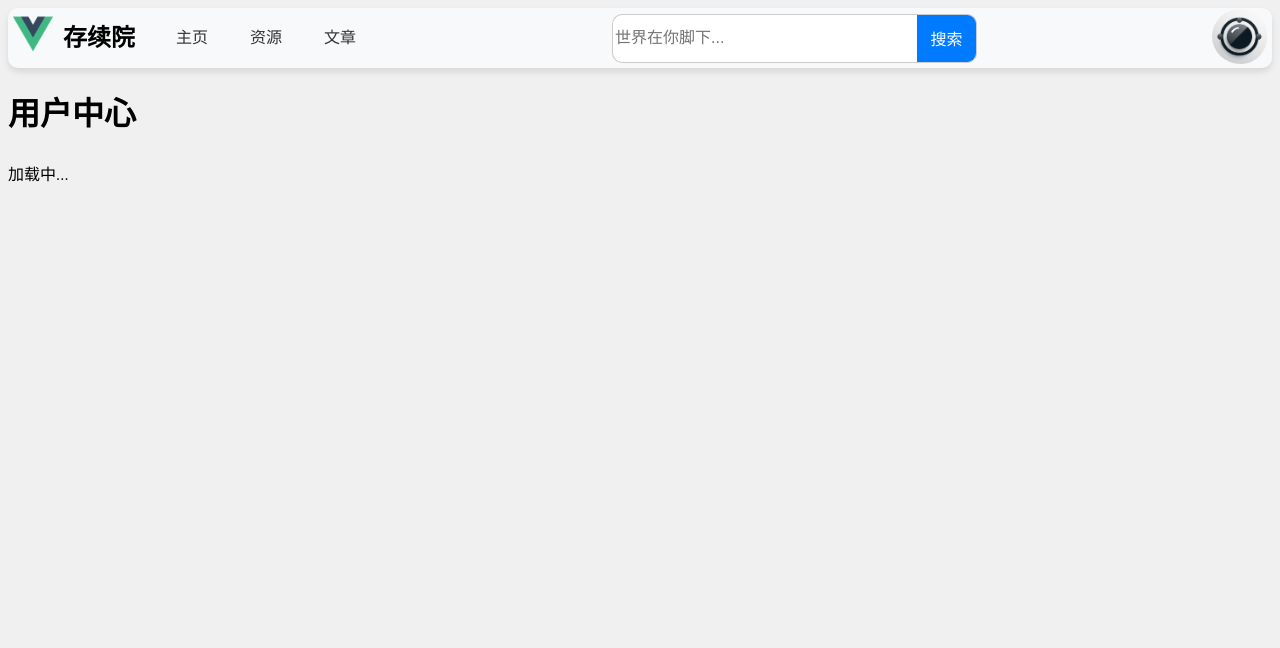
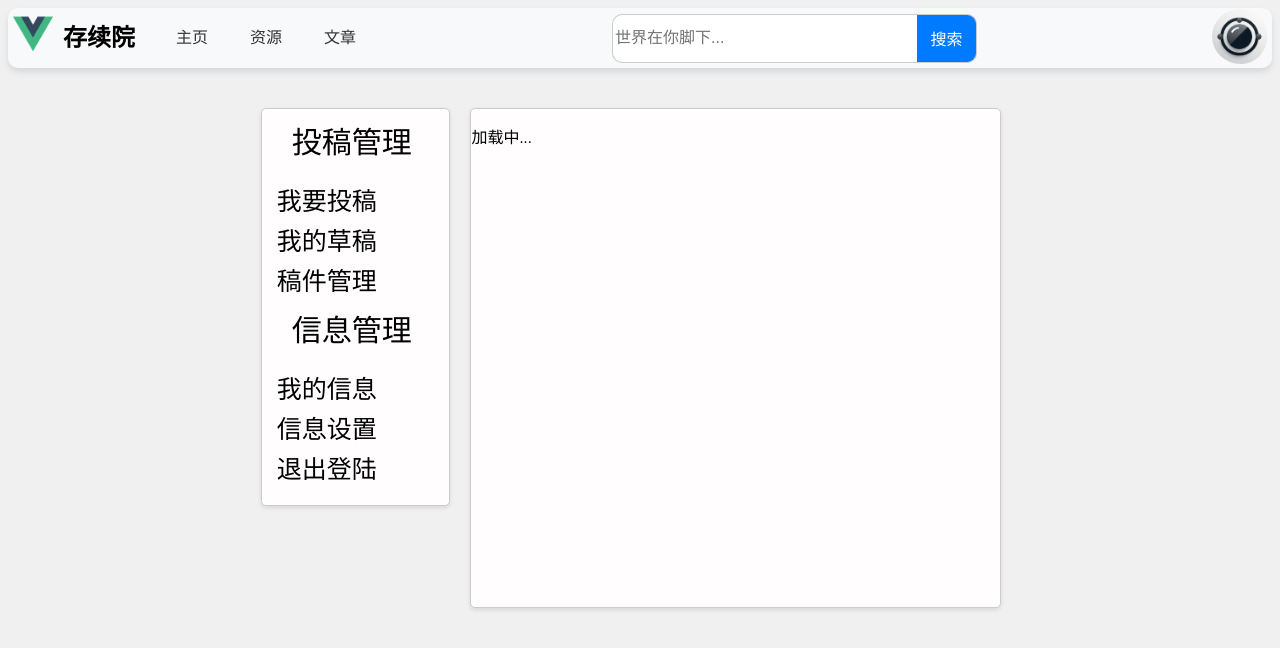
Before and after one commit to Owl23007/SSWeb, a Vue app: page /userinfo in a window 1280 px wide. Shown: the top 648 px of the page. Built offline with nearby package versions, Linux system fonts and the light colour scheme; no server answers; sample sign-in values are in the browser's storage; the HTML template or start-up script is replaced by a standard one.

Commit message:
update userinfo.vue and add userinfo.css

```diff
--- /dev/null
+++ b/src/assets/css/userinfo.css
@@ -0,0 +1,59 @@
+.container{
+    padding-top: 40px;
+    width: 60%;
+    margin: 0 auto;
+  }
+  .left_container_article{
+    padding-top: 10px;
+  }
+  .left_container_info{
+    padding-top: 10px;
+  }
+  .left_container{
+      display: inline-block;
+      vertical-align: top; /* 对齐方式 */
+      width: 25%; /* 设置宽度 */
+      box-sizing: border-box; /* 包含padding和border在内 */
+      padding: 10px; /* 添加内边距 */
+      background-color: #fffdfd; /* 背景颜色以便区分 */
+      border: 1px solid #ccc;
+      border-radius: 5px;
+      box-shadow: 0 2px 4px rgba(0, 0, 0, 0.1);
+  }
+  .right_container{
+    margin-left: 20px;
+      display: inline-block;
+      vertical-align: top; /* 对齐方式 */
+      width: 70%; /* 设置宽度 */
+      height: 500px;
+      box-sizing: border-box; /* 包含padding和border在内 */
+      background-color: #fffdfd; /* 背景颜色以便区分 */
+      border: 1px solid #ccc;
+      border-radius: 5px;
+      box-shadow: 0 2px 4px rgba(0, 0, 0, 0.1);
+  }
+  .text_button{
+    /* 移除默认样式 */
+    text-decoration: none;
+    font-size: 25px;
+    color: black;
+    font-family: '宋体';
+    /* 设置鼠标样式 */
+    cursor: default;
+  }
+  .title_text{
+    /* 设置字体样式 */
+    font-size: 30px;  /* 设置字体大小 */
+    font-family: '微软雅黑', sans-serif; /* 设置字体 */
+    margin-left: 20px; /* 将导航链接与标题分开 */
+  }
+  .info_menu_list{
+    padding: 5px;
+    padding-top: 5px; /* 添加顶部外边距 */
+    list-style-type: none; /* 去掉默认的列表样式 */
+    margin: 0 auto; /* 让元素居中 */
+  }
+  .info_menu_list_li:hover{
+    background-color: #ccc;
+    border-radius: 5px;
+  }
--- a/src/components/UserInfo.vue
+++ b/src/components/UserInfo.vue
@@ -1,6 +1,50 @@
 <template>
-  <div>
-    <h1>用户中心</h1>
+  <div class="container">
+    <div class="left_container">
+      <a class="title_text">投稿管理</a>
+      <div class="left_container_article">
+        <ul class="info_menu_list">
+          <div class="info_menu_list_li" @click="to_send_article">
+            <li><a class="text_button">我要投稿</a></li>
+          </div>
+          <div class="info_menu_list_li" @click="to_my_draft">
+            <li><a class="text_button">我的草稿</a></li>
+          </div>
+          <div class="info_menu_list_li" @click="to_article_manage">
+            <li><a class="text_button">稿件管理</a></li>
+          </div>
+        </ul>
+      </div>
+      <a class="title_text">信息管理</a>
+      <div class="left_container_info">
+        <ul class="info_menu_list">
+          <div class="info_menu_list_li" @click="to_my_info">
+            <li><a class="text_button">我的信息</a></li>
+          </div>
+          <div class="info_menu_list_li" @click="to_info_setting">
+            <li><a class="text_button">信息设置</a></li>
+          </div>
+          <div class="info_menu_list_li" @click="logout">
+            <li><a class="text_button">退出登陆</a></li>
+          </div>
+        </ul>
+      </div>
+    </div>
+    <div class="right_container">
+      <!-- 投稿页面 -->
+      <from v-if="article">
+        这是投稿页面
+      </from>
+      <!-- 草稿页面 -->
+      <form v-if="draft">
+        这是草稿页面
+      </form>
+      <!-- 稿件管理页面 -->
+      <form v-if="manage">
+        这是管理页面
+      </form>
+      <!-- 用户信息页面 -->
+      <form v-if = "info">
         <div v-if="user">
           <p>用户名: {{ user.username }}</p>
           <p>用户ID: {{ user.id }}</p>
@@ -9,11 +53,18 @@
         <div v-else>
           <p>加载中...</p>
         </div>
+      </form>
+      <!-- 信息设置页面 -->
+      <form v-if = "setting">
+        这是信息设置页面
+      </form>
     </div>
+  </div>
+
 </template>
 
 <script>
-import { computed, onMounted } from 'vue';
+import { ref, computed, onMounted } from 'vue';
 import { useStore } from 'vuex';
 import { useRouter } from 'vue-router';
 
@@ -24,6 +75,11 @@ export default {
     const router = useRouter();
     const user = computed(() => store.state.user);
     const isLoggedIn = computed(() => store.state.isLoggedIn);
+    const article = ref(false);
+    const draft = ref(false);
+    const manage = ref(false);
+    const info = ref(true);
+    const setting = ref(false);
 
 
     onMounted(async () => {
@@ -34,9 +90,62 @@ export default {
       }
     },)
 
+    const to_send_article = () => {
+      // 将右边的页面转换成发布文章页面
+      article.value = true;
+      draft.value = false;
+      manage.value = false;
+      info.value = false;
+      setting.value = false;
+    };
+
+    const to_my_draft = () => {
+      // 将右边的页面转换成我的草稿页面
+      draft.value = true;
+      article.value = false;
+      manage.value = false;
+      info.value = false;
+      setting.value = false;
+    };
+
+    const to_article_manage = () => {
+      // 将右边的页面转换成文章管理页面
+      manage.value = true;
+      article.value = false;
+      draft.value = false;
+      info.value = false;
+      setting.value = false;
+    };
+
+    const to_my_info = () => {
+      // 将右边的页面转换成我的信息页面
+      info.value = true;
+      article.value = false;
+      draft.value = false;
+      manage.value = false;
+      setting.value = false;
+    };
+
+    const to_info_setting = () => {
+      // 将右边的页面转换成信息设置页面
+      setting.value = true;
+      article.value = false;
+      draft.value = false;
+      manage.value = false;
+      info.value = false;
+    };
+
+    const logout = () => {
+      // 退出登陆
+      store.dispatch('logout');
+      router.push('/');
+    };
+
     return {
-        user
+      user, to_send_article, to_my_draft, to_article_manage, to_my_info, to_info_setting, logout, article, draft, manage, info, setting
     };
   }
 };
 </script>
+
+<style scoped src="@/assets/css/userinfo.css"></style>
```
Lines whose indentation alone changed are shown as unchanged.
